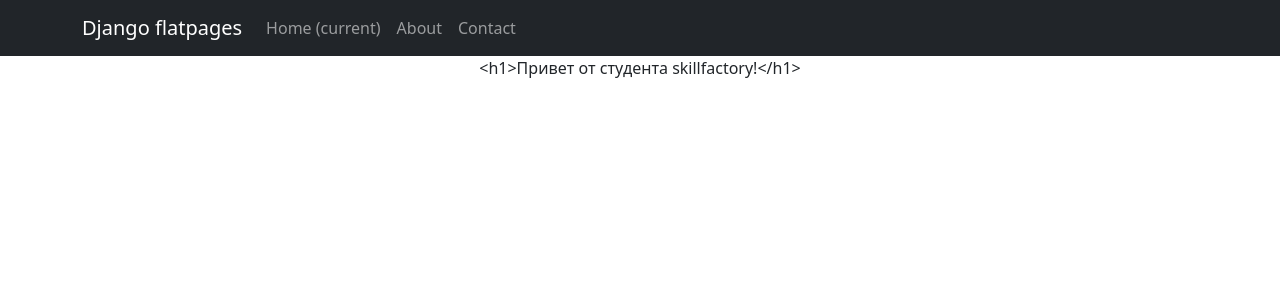
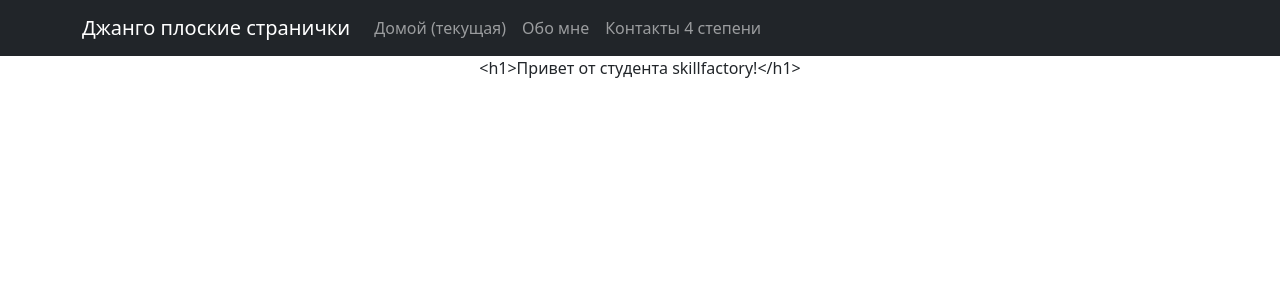
Before and after one commit to super-gagarin/Dj, a Django app: template project/templates/flatpages/default.html in a window 1280 px wide. Shown: the top 300 px of the page. Run offline with Django 4.2, Linux system fonts and the light colour scheme; the template is opened without the code that fills it: values that come from a table or form of the project are taken from there, others are empty; data comes from the database, SQL or seed files in the repository; both versions use the stored data as it was after the commit; some libraries are stand-ins or nearby versions.

Commit message:
Initial Commit

```diff
--- a/project/templates/flatpages/default.html
+++ b/project/templates/flatpages/default.html
@@ -5,7 +5,7 @@
         <meta name="viewport" content="width=device-width, initial-scale=1, shrink-to-fit=no" />
         <meta name="description" content="" />
         <meta name="author" content="" />
-        <title>Bare - Start Bootstrap Template</title>
+        <title>Мое чудо проект!) - не судите строго!)))></title>
         {% load static %}
         <link href="{% static 'css/styles.css' %}" rel="stylesheet" />
 
@@ -14,7 +14,7 @@
         <!-- Responsive navbar-->
         <nav class="navbar navbar-expand-lg navbar-dark bg-dark static-top">
             <div class="container">
-               <a class="navbar-brand" href="#">Django flatpages</a>
+               <a class="navbar-brand" href="#">Джанго плоские странички</a>
                <button class="navbar-toggler" type="button" data-toggle="collapse"
                        data-target="#navbarResponsive"
                        aria-controls="navbarResponsive" aria-expanded="false"
@@ -24,15 +24,15 @@
                <div class="collapse navbar-collapse" id="navbarResponsive">
                    <ul class="navbar-nav ml-auto">
                        <li class="nav-item active">
-                           <a class="nav-link" href="#">Home
-                               <span class="sr-only">(current)</span>
+                           <a class="nav-link" href="#">Домой
+                               <span class="sr-only">(текущая)</span>
                            </a>
                        </li>
                        <li class="nav-item">
-                           <a class="nav-link" href="/about/">About</a>
+                           <a class="nav-link" href="/about/">Обо мне</a>
                        </li>
                        <li class="nav-item">
-                           <a class="nav-link" href="/contacts/">Contact</a>
+                           <a class="nav-link" href="/contacts/">Контакты 4 степени</a>
                        </li>
                    </ul>
                </div>
```
Also changed, not shown: project/templates/flatpages/user_page.html (added, +11 -0 lines), project/db.sqlite3.
